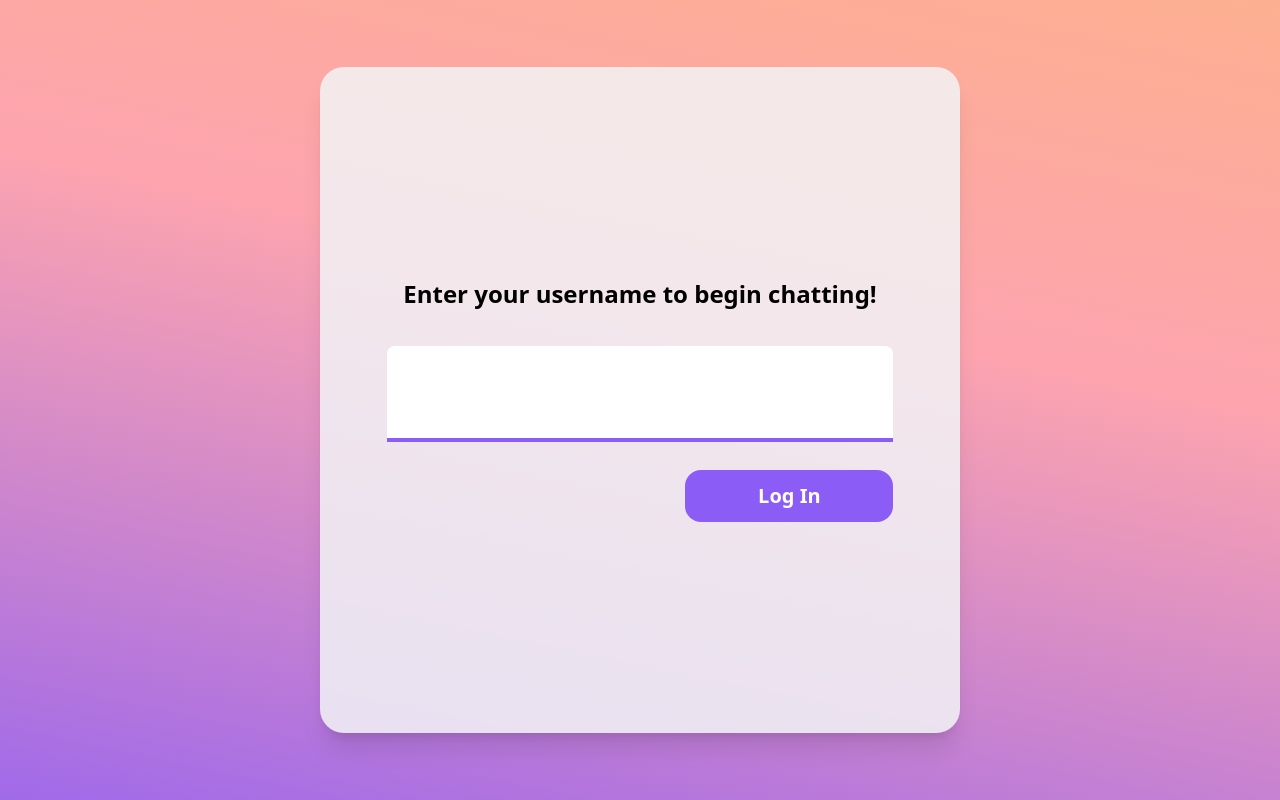
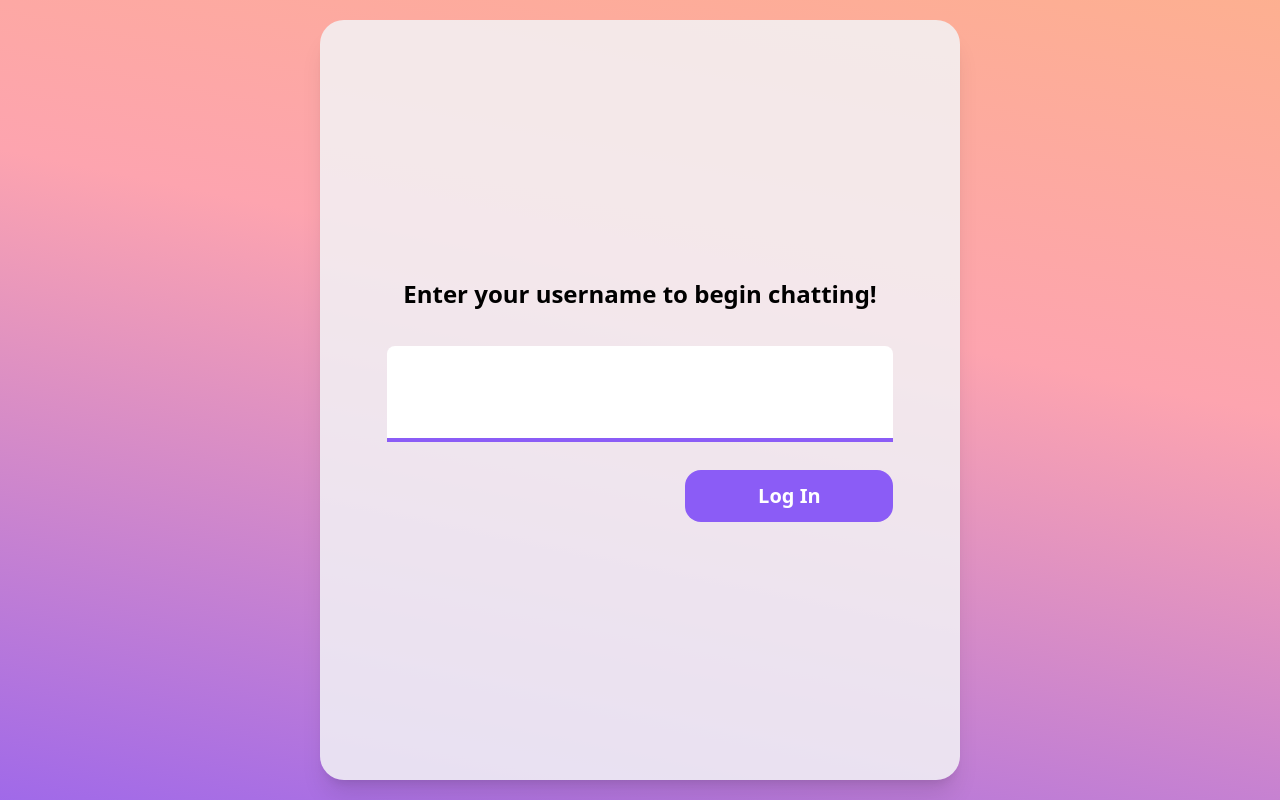
Before and after one commit to Quazf1x/WebSocket-Chat, a React (Vite) app in the folder Client/: page / in a window 1280 px wide. Built offline with nearby package versions, Linux system fonts and the light colour scheme.

Commit message:
Ver 0.5.0 small ui convenience update

```diff
--- a/Client/src/components/Board.tsx
+++ b/Client/src/components/Board.tsx
@@ -46,6 +46,9 @@ const Board = ({ socket, username }: BoardType) => {
   return (
     <div className="flex flex-wrap base-wrapper p-10 w-[clamp(600px,90%,1200px)]">
       <div className="h-5/6 w-5/6 overflow-y-auto">
+        <h1 className="text-4xl font-semibold mb-7">
+          General Chat, as <span>{username}</span>
+        </h1>
         {messages ? (
           messages.map((msg, i) => (
             <Message
@@ -70,7 +73,7 @@ const Board = ({ socket, username }: BoardType) => {
           id="user-message"
           name="userMessage"
           placeholder="Type here..."
-          className="w-11/12 h-16 mt-4 p-2 text-lg bg-white/30 shadow-md rounded-md resize-none focus:outline-white/25"
+          className="w-11/12 h-20 mt-4 p-2 text-lg bg-white/30 shadow-md rounded-md resize-none focus:outline-white/25"
         />
         <button type="submit" className="text-3xl mt-3 ml-5">
           <FontAwesomeIcon icon={faPaperPlane} />
--- a/Client/src/index.css
+++ b/Client/src/index.css
@@ -9,5 +9,6 @@
 }
 
 .base-wrapper {
-  @apply h-5/6 bg-gray-100/85 rounded-3xl  shadow-xl;
+  height: 95%;
+  @apply bg-gray-100/85 rounded-3xl  shadow-xl;
 }
```
